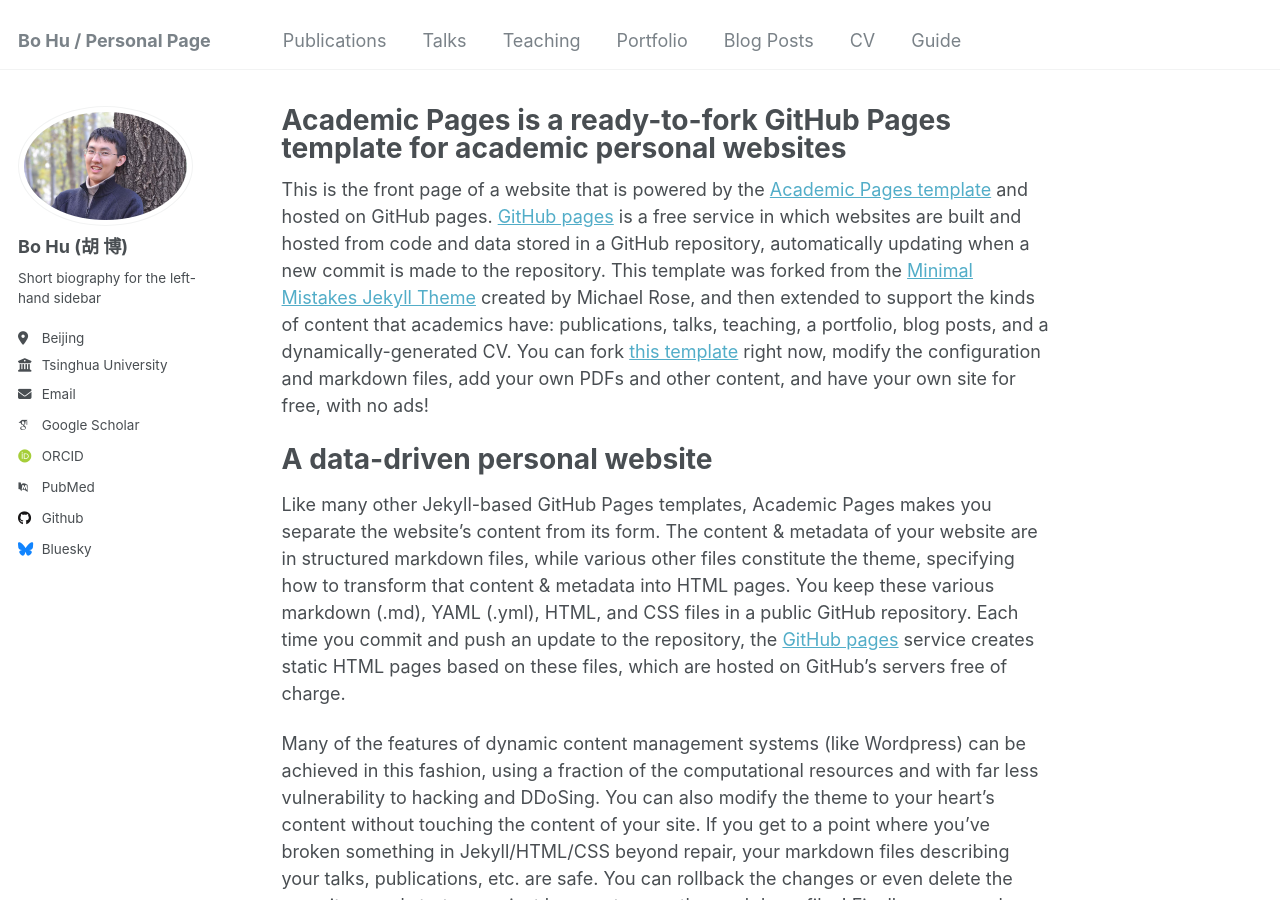
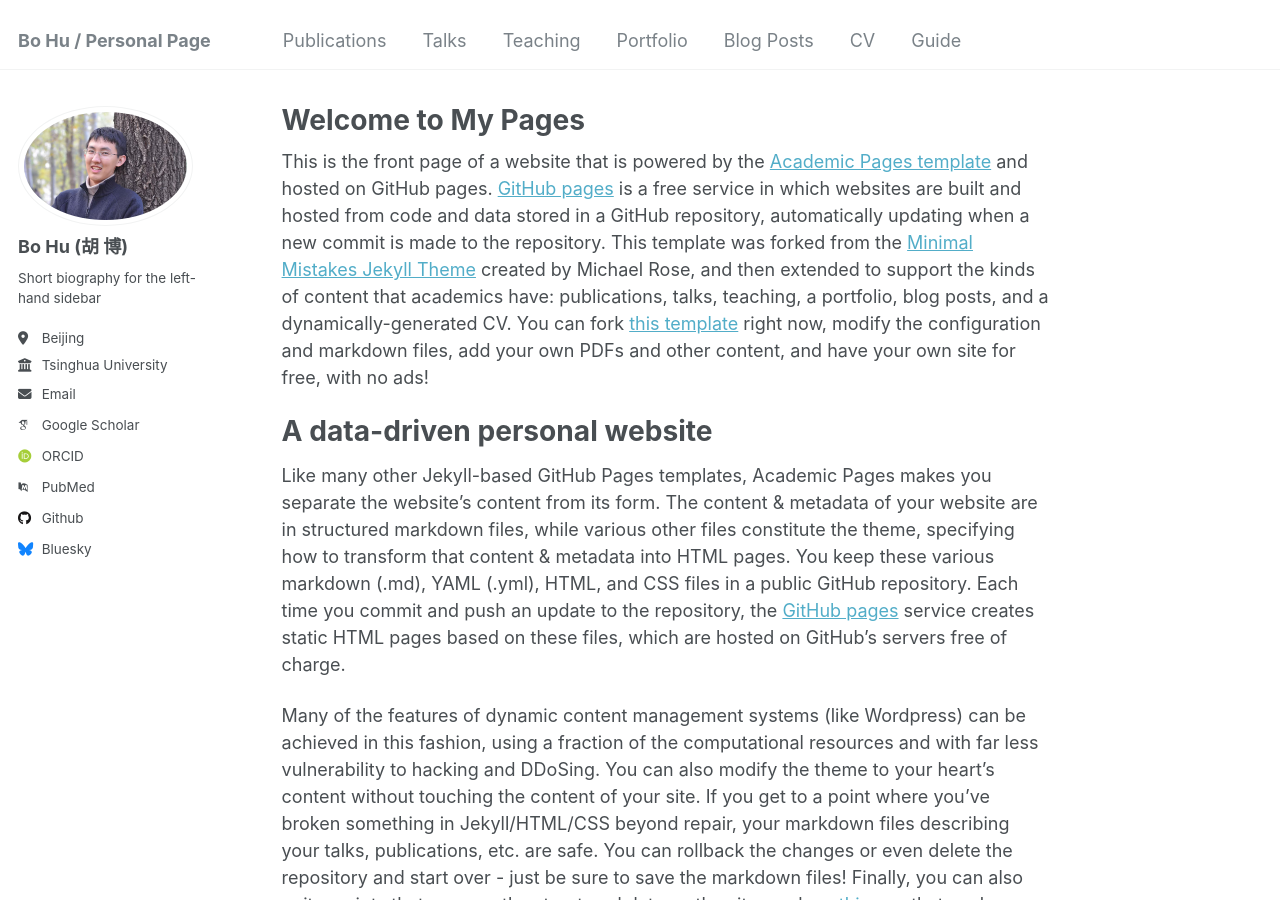
Before and after one commit to StackerBo/StackerBo.github.io, a Jekyll site: the page built from _pages/about.md, in a window 1280 px wide and 900 px high. Built offline with Jekyll 4.4.1, drawn with Linux system fonts in a browser that asks for light colours; some web fonts are replaced.

Commit message:
Update about.md

```diff
--- a/_pages/about.md
+++ b/_pages/about.md
@@ -1,6 +1,6 @@
 ---
 permalink: /
-title: "Academic Pages is a ready-to-fork GitHub Pages template for academic personal websites"
+title: "Welcome to My Pages"
 author_profile: true
 redirect_from:
   - /about/
```
